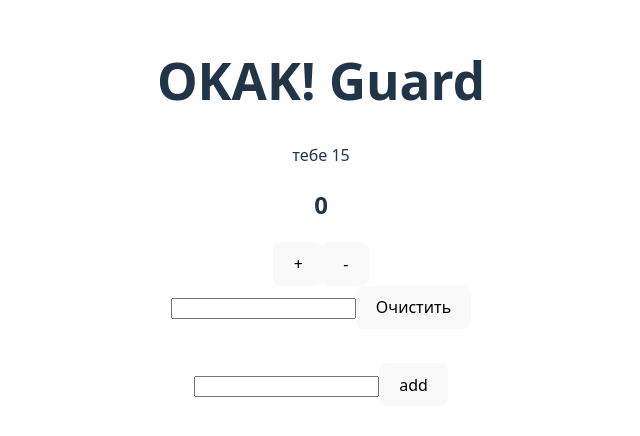
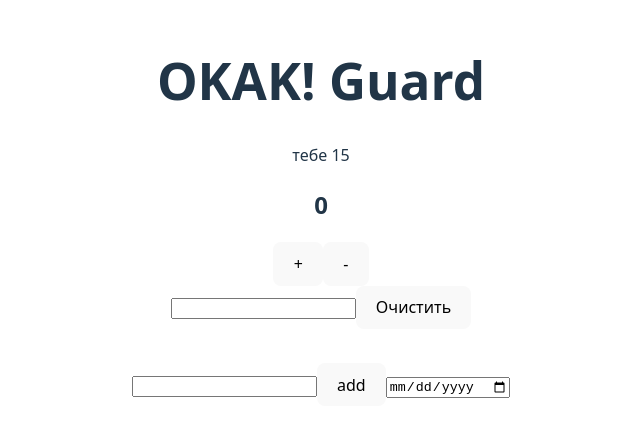
Before and after one commit to Yrn178/aaaproject, a React (Vite) app: page / in a window 1280 px wide. Shown: the part 180-616 px from the top of the page, without its empty margins (319-959 px from the left). Built offline with nearby package versions, Linux system fonts and the light colour scheme.

Commit message:
Add files via upload

```diff
--- a/src/components/TasksList.jsx
+++ b/src/components/TasksList.jsx
@@ -3,10 +3,11 @@ import { v4 as uuidv4 } from 'uuid';
 export default function TaskList() {
     const [tasks, setTasks] = useState([]);
     const [taskInput, setTaskInput] = useState("");
+    const [addDeadline, setAddDeadline] = useState(true)
     const addTask = (e) => {
         e.preventDefault();
         if (taskInput == "") return;
-        setTasks([...tasks, {task: taskInput, id: uuidv4(), status: false}]);
+        setTasks([...tasks, {task: taskInput, id: uuidv4(), status: false, setDeadline: null}]);
         setTaskInput("");
     };
     const deleteTask = (id) => {
@@ -24,6 +25,7 @@ export default function TaskList() {
         }
     }
 
+
     return (
         <>
             <form onSubmit={addTask}>
@@ -33,6 +35,8 @@ export default function TaskList() {
                     onChange={(e) => setTaskInput(e.target.value)}
                 />
                 <button type="submit">add</button>
+                <input type="date"/>
+
             </form>
             <ul>
                 {tasks.map((task, i)=> (
@@ -43,16 +47,39 @@ export default function TaskList() {
                             checked={task.status}
                             onChange={() => toggleCheck(task.id)}
                         />
-
                         <span
                             style={{textDecoration: task.status ? "line-through" : "none"}}
                             onClick={() => handleClick(i)}
                         >
                             {task.task}
                         </span>
+
                     </li>
                 ))}
             </ul>
         </>
     );
 }
+
+
+
+// Полезное (то что может понадобится потом)
+
+
+//  логика дедлайнов
+    // const deadline = (id) => {
+    //     setTasks(tasks.map((item) => item.id == id ? {...item, deadline: !item.deadline} : item))
+    // }
+
+
+// дедлайны
+{/* <input
+type="checkbox"
+checked={task.deadline}
+onChange={() => deadline(task.id)}
+/>
+{task.deadline && (
+<input
+type="date"
+/>
+)} */}
```
